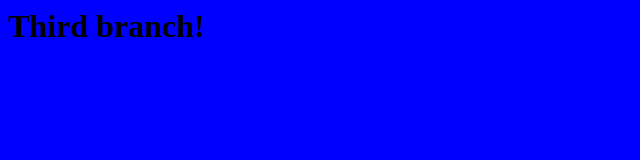
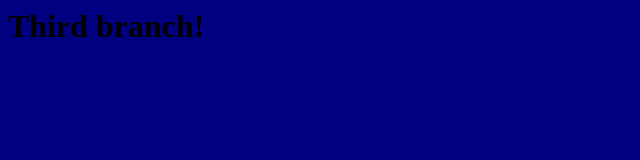
Before and after one commit to nikolaitlt/javaStudy, a plain HTML site: page index.html in a window 1280 px wide. Shown: the whole page, without its empty margins (0-640 px from the left). Drawn offline with Linux system fonts and the light colour scheme.

Commit message:
Add <h1>. add bgcolor

```diff
--- a/index.html
+++ b/index.html
@@ -2,7 +2,7 @@
 <head>
 	<title></title>
 </head>
-<body bgcolor="blue">
+<body bgcolor="navy">
 <h1>Third branch!</h1>
 </body>
 </html>
```
